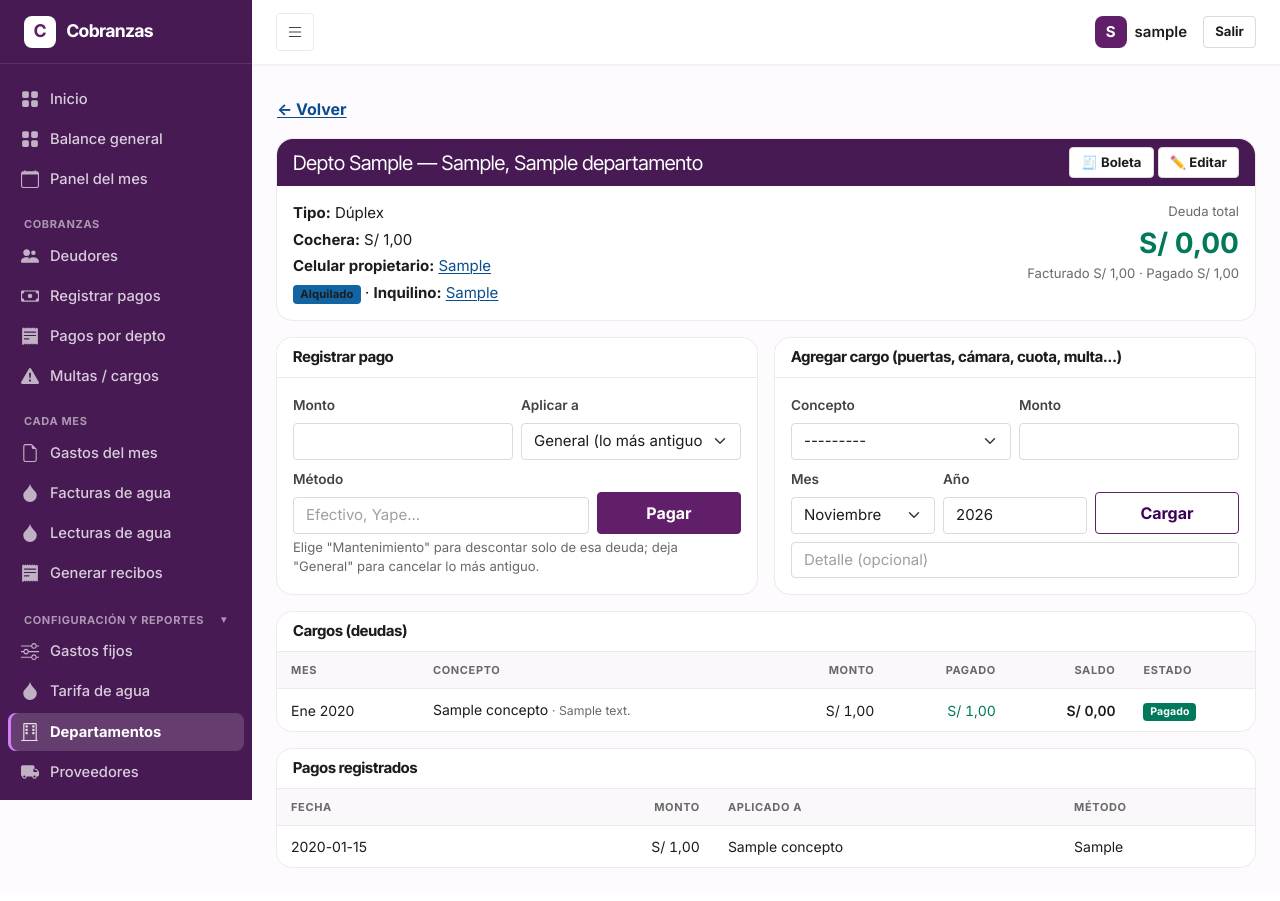
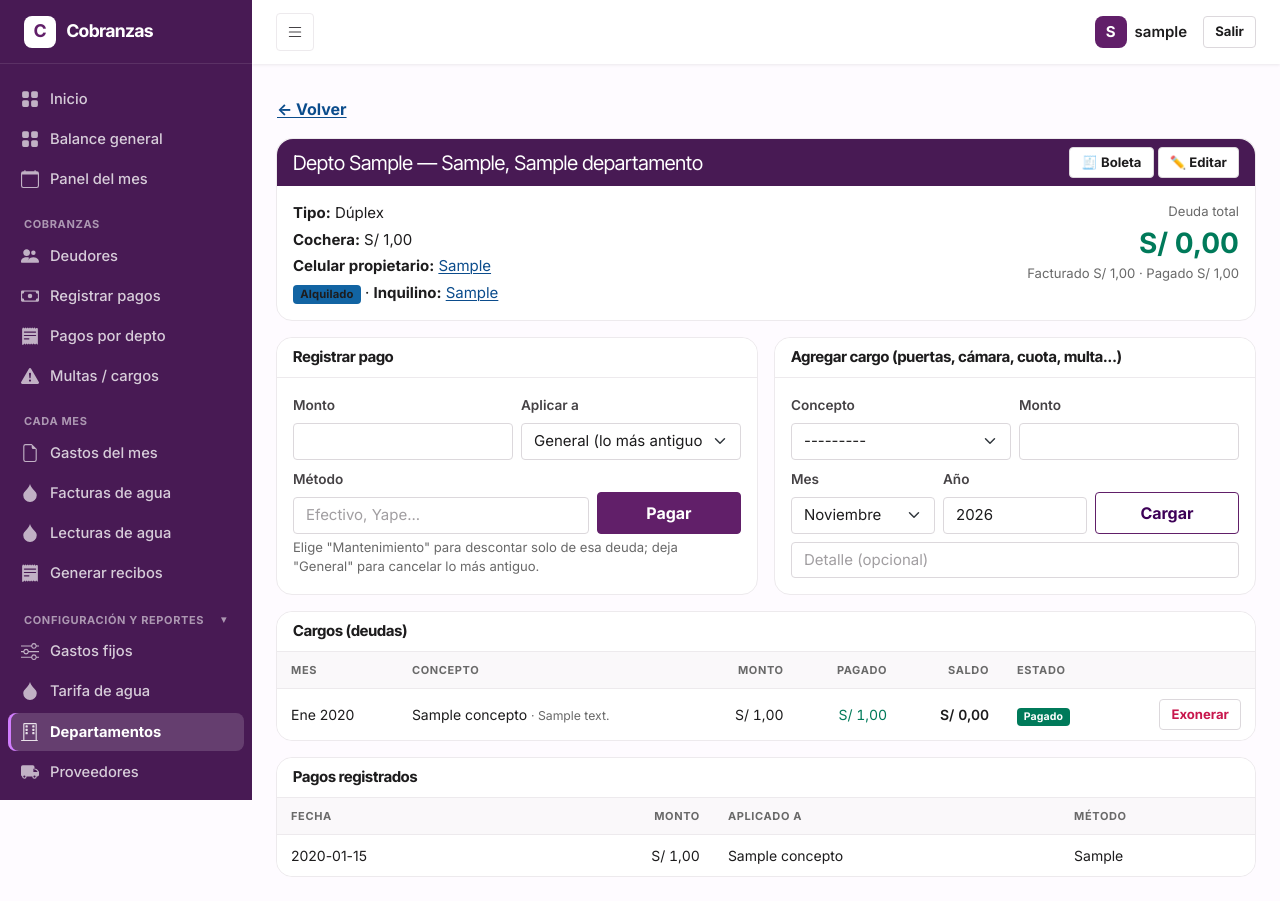
Before and after one commit to sebas731/Sistema-de-cobranzas, a Django app: page /departamentos/1/ in a window 1280 px wide. Before the commit the page ends 868 px from the top, so only its background shows below. Run offline with Django 5.2, Linux system fonts and the light colour scheme; a user stored in the database is signed in; tables that the repository leaves empty hold one stand-in row (values such as "Sample post").

Commit message:
Exonerar/eliminar un cargo desde el detalle del depto
Botón "Exonerar" por cada cargo (multa, mora, cuota...) en el estado de
cuenta: POST accion=exonerar + cargo_id, con confirmación. Borra el cargo
del depto; si tenía pagos imputados, avisa que quedan a favor. Solo toca
cargos del propio depto. Permite exonerar multas/moras sin tocar el resto.

Co-Authored-By: Claude Opus 4.8 <noreply@anthropic.com>

```diff
--- a/departamentos/templates/departamentos/departamentos/detalle.html
+++ b/departamentos/templates/departamentos/departamentos/detalle.html
@@ -69,7 +69,7 @@
   <div class="table-responsive">
     <table class="table ds-table">
       <thead>
-        <tr><th>Mes</th><th>Concepto</th><th class="text-end">Monto</th><th class="text-end">Pagado</th><th class="text-end">Saldo</th><th>Estado</th></tr>
+        <tr><th>Mes</th><th>Concepto</th><th class="text-end">Monto</th><th class="text-end">Pagado</th><th class="text-end">Saldo</th><th>Estado</th><th></th></tr>
       </thead>
       <tbody>
         {% for c in cargos %}
@@ -85,9 +85,18 @@
             {% elif c.estado == 'PARCIAL' %}<span class="badge bg-info text-dark">Parcial</span>
             {% else %}<span class="badge bg-warning text-dark">Pendiente</span>{% endif %}
           </td>
+          <td class="text-end">
+            <form method="post" class="d-inline"
+                  onsubmit="return confirm('¿Exonerar «{{ c.concepto.nombre }} {{ c.periodo|date:'m/Y' }}» de S/ {{ c.monto }}? Se elimina el cargo.{% if c.total_imputado %} Los S/ {{ c.total_imputado }} ya pagados quedarán a favor del depto.{% endif %}');">
+              {% csrf_token %}
+              <input type="hidden" name="accion" value="exonerar">
+              <input type="hidden" name="cargo_id" value="{{ c.pk }}">
+              <button class="btn btn-sm btn-outline-danger" title="Exonerar / eliminar este cargo">Exonerar</button>
+            </form>
+          </td>
         </tr>
         {% empty %}
-        <tr><td colspan="6" class="text-center text-muted py-4">Sin cargos. Genera los cobros del mes o agrega un cargo.</td></tr>
+        <tr><td colspan="7" class="text-center text-muted py-4">Sin cargos. Genera los cobros del mes o agrega un cargo.</td></tr>
         {% endfor %}
       </tbody>
     </table>
--- a/departamentos/views/departamentos.py
+++ b/departamentos/views/departamentos.py
@@ -101,6 +101,19 @@ def departamento_detalle(request, pk):
                 messages.success(request, 'Cargo agregado.')
             else:
                 messages.error(request, 'Revisa los datos del cargo.')
+        elif accion == 'exonerar':
+            cargo = (departamento.cargos.select_related('concepto')
+                     .filter(pk=request.POST.get('cargo_id')).first())
+            if cargo:
+                etiqueta = f'{cargo.concepto.nombre} {cargo.periodo:%m/%Y}'
+                monto, liberado = cargo.monto, cargo.total_imputado
+                cargo.delete()
+                texto = f'Cargo exonerado: {etiqueta} (S/ {monto:.2f}).'
+                if liberado:
+                    texto += f' S/ {liberado:.2f} de pagos quedaron a favor del depto.'
+                messages.success(request, texto)
+            else:
+                messages.error(request, 'No se encontró el cargo a exonerar.')
         return redirect('departamento_detalle', pk=departamento.pk)
 
     cargos = list(departamento.cargos.select_related('concepto').prefetch_related('imputaciones'))
```
